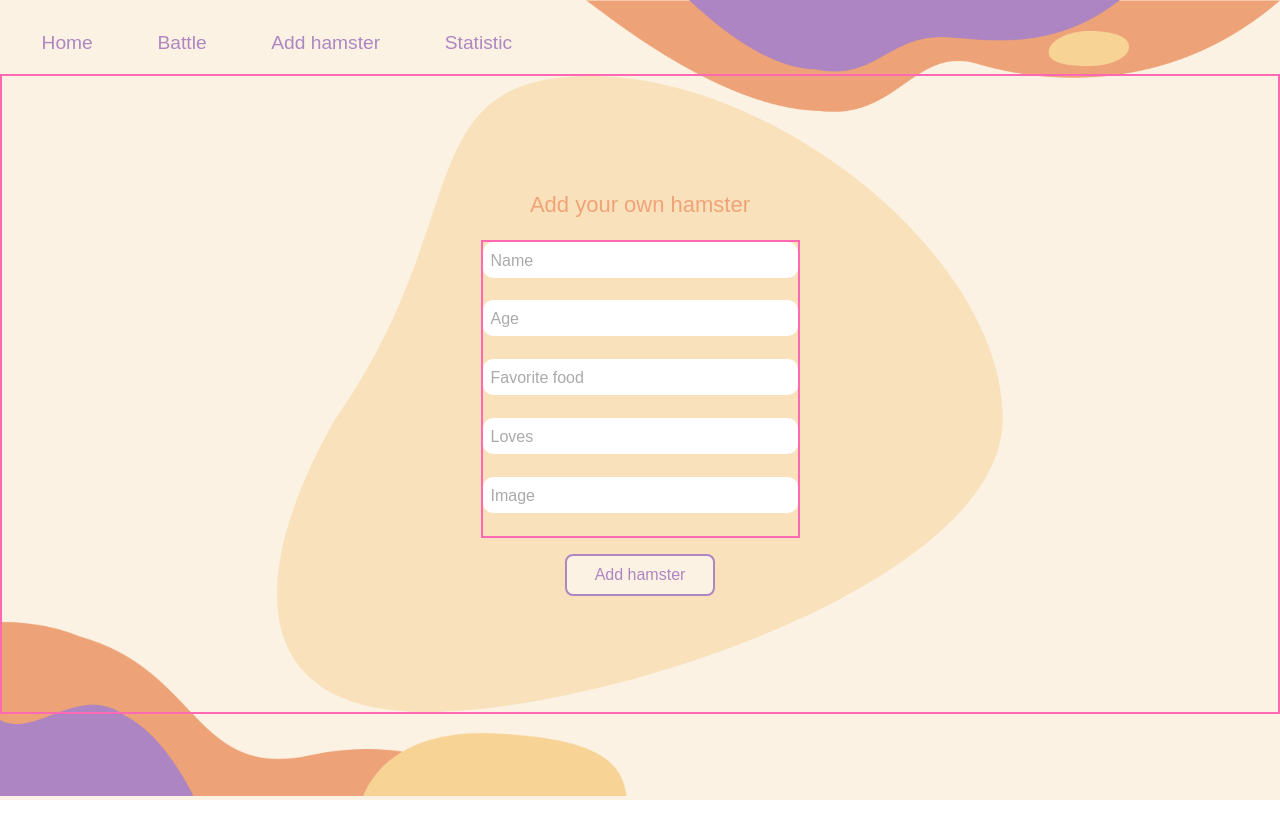
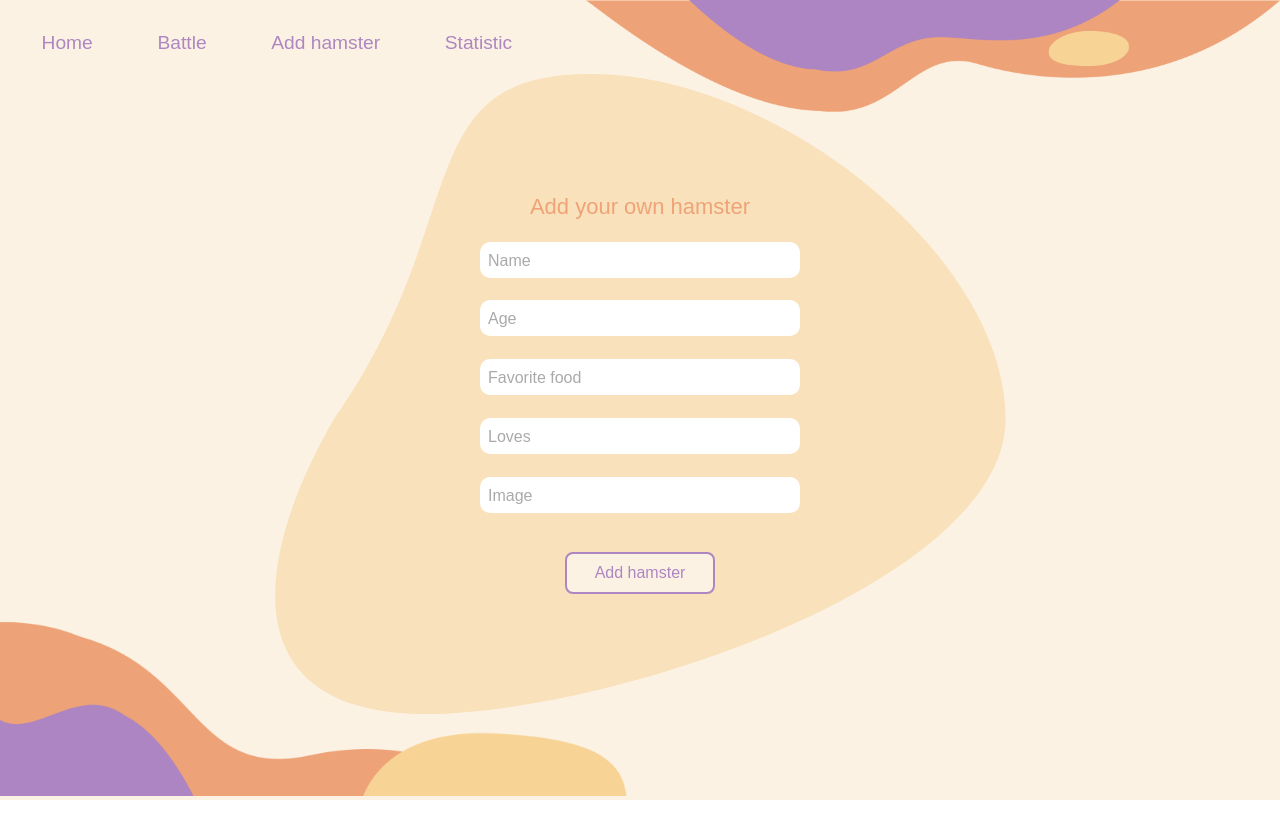
Before and after one commit to Capaldi96/hamsterwars, a React (Create React App) app: page / in a window 1280 px wide. Shown: the top 838 px of the page. Built offline with nearby package versions, Linux system fonts and the light colour scheme.

Commit message:
tog bort borders använda vid responsivitet

```diff
--- a/src/components/scss/Form.scss
+++ b/src/components/scss/Form.scss
@@ -1,5 +1,7 @@
 @import 'mixins.scss';
 @import 'variables.scss';
+
+//?Hannas potatis ändras till mobilpotatis vid 700px
 
 .form-component{
 	position:relative;
@@ -31,8 +33,6 @@
 			margin-bottom:1em;
 		}
 		.form{
-
-			// width:70%;
 
 			.form-group{
 				margin-bottom:.3em;
@@ -78,7 +78,7 @@
 					//translate styr hur högt de hamnar 2 är lägre, 3 högre
 					//scale styr hur stora/små de blir, .8 är mindre, .9 är större
 					transform:translateY(-2.7em) scale(.9);
-					color:purple;
+					color:grey;
 
 				}
 				.form-control:not(:placeholder-shown) + .form-label{
@@ -101,11 +101,9 @@
 		top: 1em;
 		margin-left: auto;
 		margin-right: auto;
-		border:1px solid green;
 
 		.form{
 
-			border:1px solid green;
 			width:40%;
 
 			.form-group{
@@ -119,7 +117,7 @@
 					//translate styr hur högt de hamnar 2 är lägre, 3 högre
 					//scale styr hur stora/små de blir, .8 är mindre, .9 är större
 					transform:translateY(-3.1em) scale(.9);
-					color:blue;
+					color:grey;
 
 				}
 				.form-control:not(:placeholder-shown) + .form-label{
@@ -131,19 +129,15 @@
 
 		}
 
-
 	}
-
 
 }
 @media screen and (min-width:880px){
 	.form-wrapper{
 		top:-2em;
-		border:2px solid blue;
 
 		.form{
 
-			border:1px solid blue;
 			width:35%;
 			.form-group{
 
@@ -156,7 +150,7 @@
 					//translate styr hur högt de hamnar 2 är lägre, 3 högre
 					//scale styr hur stora/små de blir, .8 är mindre, .9 är större
 					transform:translateY(-3.1em) scale(.9);
-					color:blue;
+					color:grey;
 
 				}
 				.form-control:not(:placeholder-shown) + .form-label{
@@ -180,11 +174,9 @@
 		top: -4em;
 		margin-left: auto;
 		margin-right: auto;
-		border:2px solid hotpink;
 
 		.form{
 			width:25%;
-			border:2px solid hotpink;
 			.form-group{
 
 				.form-label{
@@ -196,7 +188,7 @@
 					//translate styr hur högt de hamnar 2 är lägre, 3 högre
 					//scale styr hur stora/små de blir, .8 är mindre, .9 är större
 					transform:translateY(-3.1em) scale(.9);
-					color:blue;
+					color:grey;
 
 				}
 				.form-control:not(:placeholder-shown) + .form-label{
@@ -206,14 +198,7 @@
 
 			}
 
-
-
-
 		}
-
-
-
-
 
 	}
 
```
